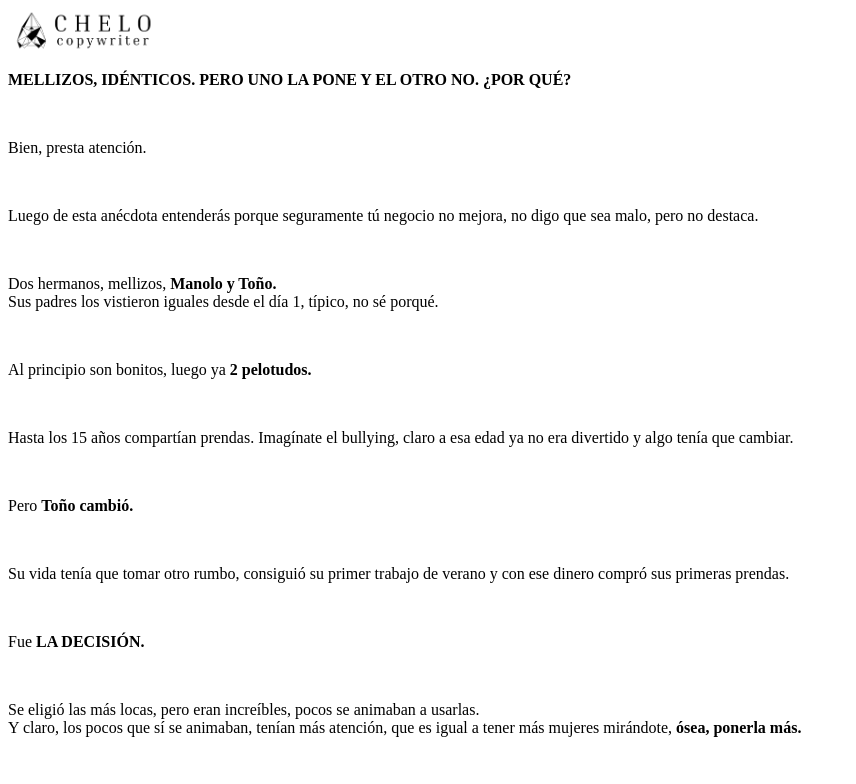
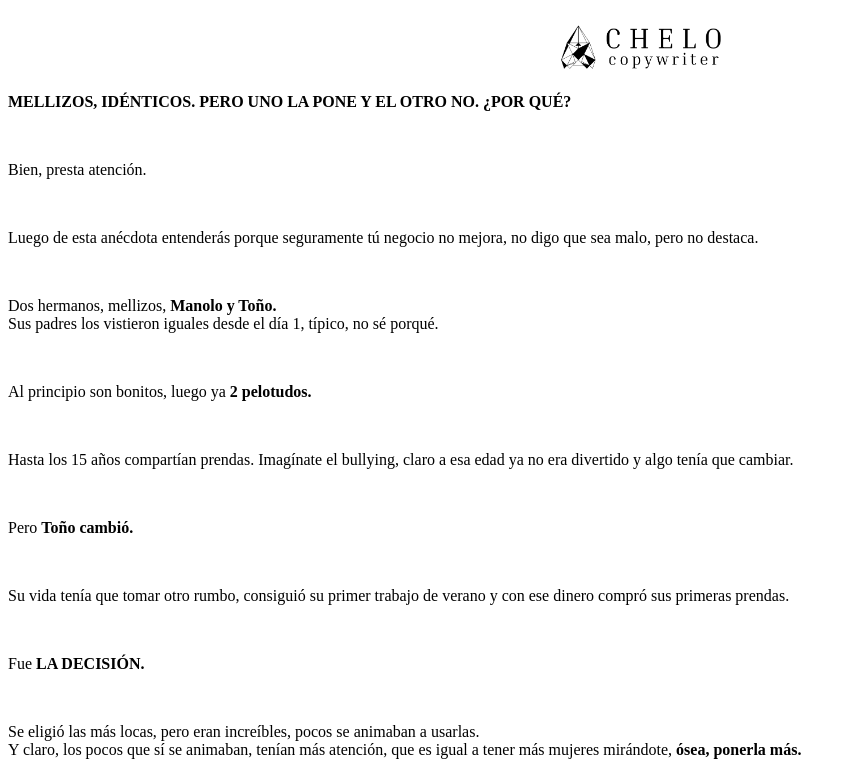
Before and after one commit to marceloazcurra/cheloescribe, a plain HTML site: page index.html in a window 1280 px wide. Shown: the top 784 px of the page, without its empty margins (0-856 px from the left). Drawn offline with Linux system fonts and the light colour scheme.

Commit message:
Update index.html

```diff
--- a/index.html
+++ b/index.html
@@ -1,4 +1,7 @@
-<img src="logoCheloBlack.png" alt="logo" width="150">
+<div style="text-align:center; margin-top:20px;">
+  <img src="logoCheloBlack.png" alt="Logo Chelo" width="180">
+</div>
+
 <p><strong>MELLIZOS, IDÉNTICOS. PERO UNO LA PONE Y EL OTRO NO. ¿POR QUÉ?</strong></p>
 <br>
 
```
